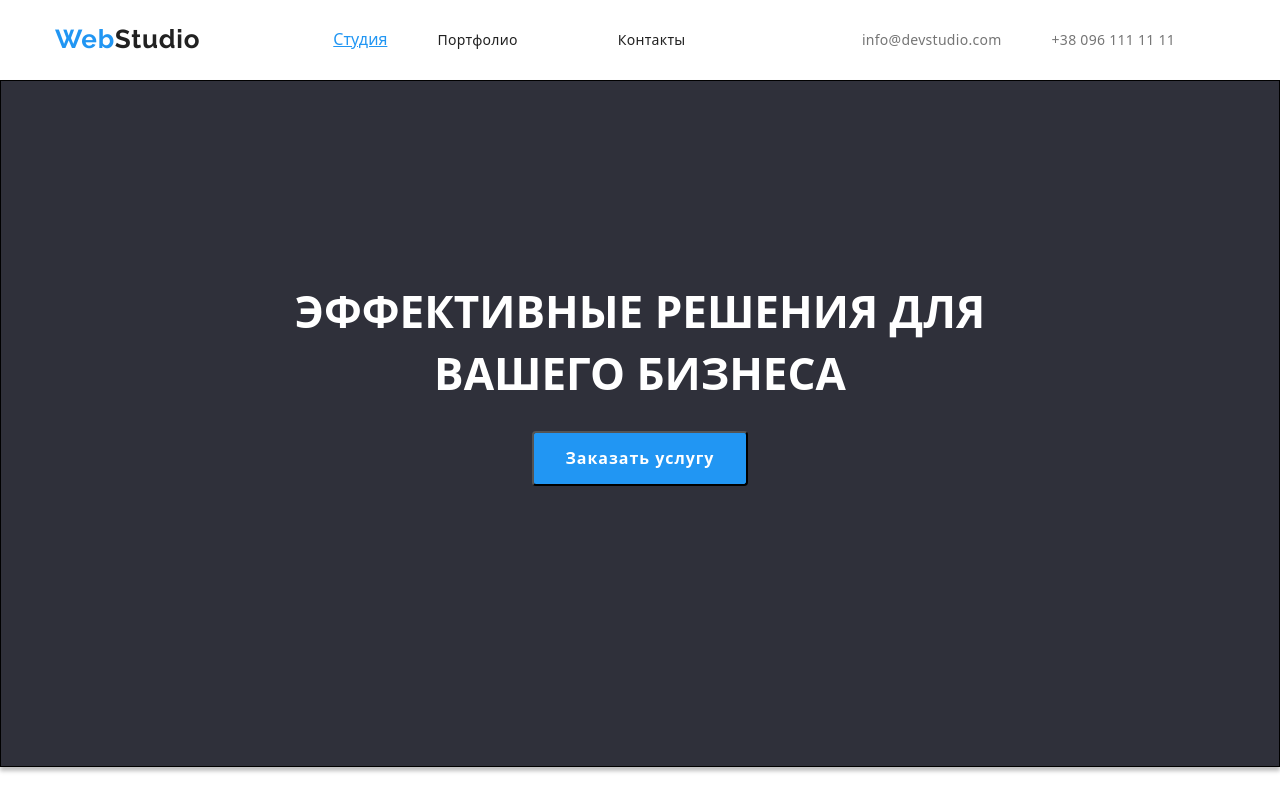
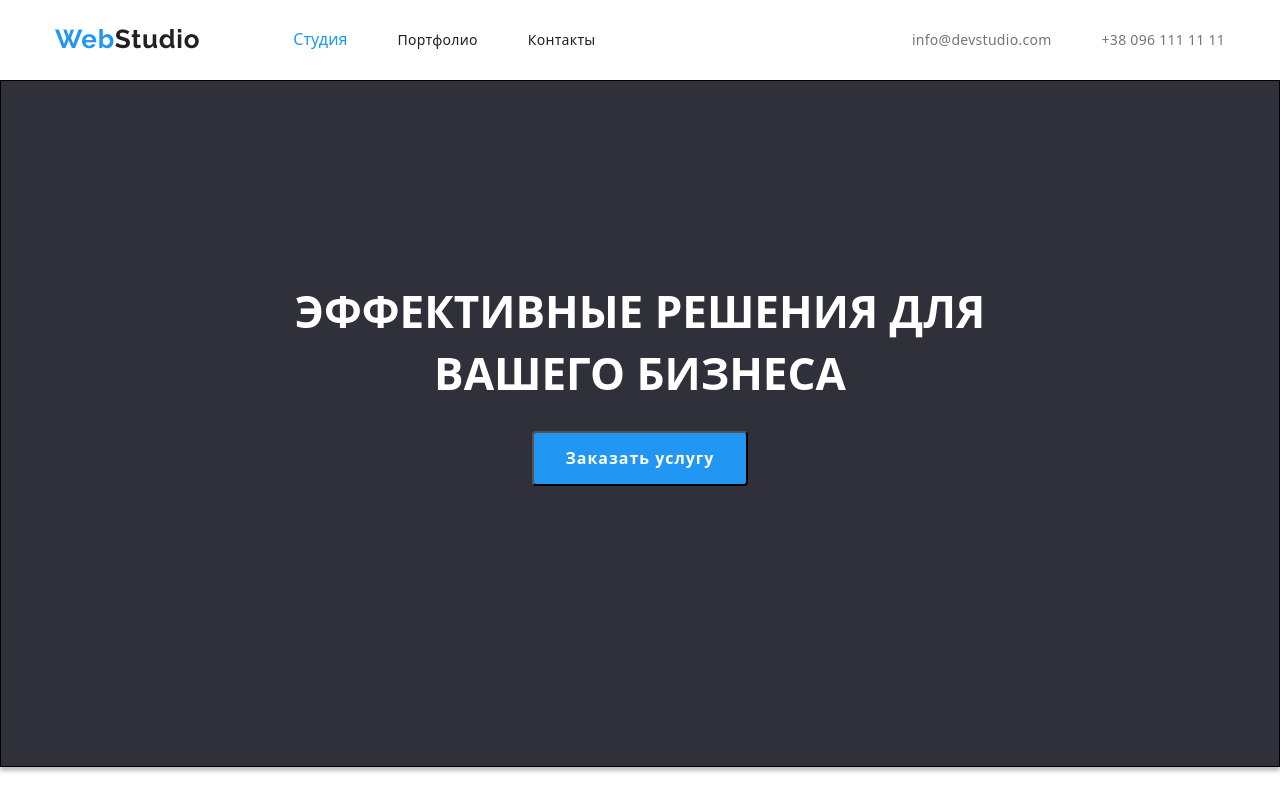
Before and after one commit to DANILOV2412/goit-markup-hw-08, a plain HTML site: page index.html in a window 1280 px wide. Shown: the top 800 px of the page. Drawn offline with nearby package versions, Linux system fonts and the light colour scheme.

Commit message:
Update styles.css
fixed hw-03

```diff
--- a/css/styles.css
+++ b/css/styles.css
@@ -76,9 +76,9 @@ span:focus {
 .site-nav {
   display: flex;
   margin: 0;
-  bottom: 0;
+  padding: 0;
 }
-.site-nav li+li{
+.site-nav li+li {
   margin-left: 50px;
 }
 
@@ -89,6 +89,8 @@ span:focus {
 }
  .site-nav .link-current {
     color: var(--accent-color);
+    text-decoration: none;
+
  }
    /* auth-nav */
 
@@ -106,7 +108,7 @@ span:focus {
 .auth-nav{
   display: flex;
   margin: 0;
-  bottom: 0;
+  padding: 0;
  ;
 }
 .auth-nav :hover,
@@ -114,12 +116,13 @@ span:focus {
   color: var(--accent-color);
 }
 
-.link{
-  margin-right: 50px;
+.auth-nav li:last-child {
+  margin-left: 50px;
 }
-.auth-nav .link :nth-child(2n){
-  margin-right: 0;
+.auth-nav li {
+  margin-left: 0;
 }
+
 /* section-main */
 
 .section-main {
@@ -130,10 +133,10 @@ span:focus {
   padding-bottom: 280px;
   text-align: center;
   margin-bottom: 94px;
+}
 
 
 
-}
 .white {
   color: var(--white-color);
   font-style: normal;
@@ -204,6 +207,7 @@ margin-left: 30px;
 .title {
   margin-bottom: 10px;
   color: var(--secondary-color);
+  text-align: center;
   font-style: normal;
   font-weight: 700;
   font-size: 14px;
@@ -215,6 +219,7 @@ margin-left: 30px;
 }
 .title-name {
   color: var(--secondary-color);
+  text-align: center;
   font-style: normal;
   font-weight: 500;
   font-size: 16px;
@@ -223,6 +228,7 @@ margin-left: 30px;
 
 .text {
   color: var(--primery-color);
+  text-align: center;
   font-style: normal;
   font-weight: 400;
   font-size: 14px;
@@ -233,6 +239,7 @@ margin-left: 30px;
 }
 .profess {
     color: var(--primery-color);
+    text-align: center;
     font-style: normal;
     font-weight: 400;
     font-size: 16px;
@@ -303,9 +310,7 @@ padding-bottom: 60px;
 .logo-log{
   color: var(--white-color);
 }
-/* .logo-foot .logo-log{
-  text-decoration: none;
-} */
+
 .address{
   padding-left: 0;
 }
```
